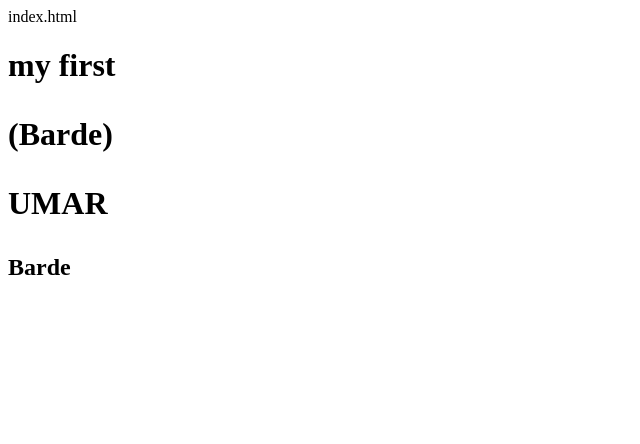
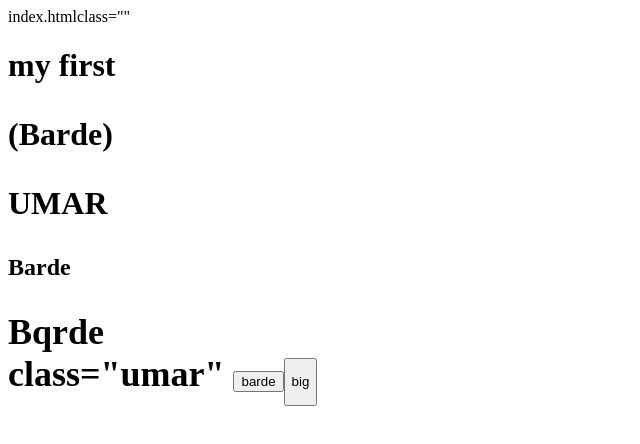
Before and after one commit to umarbarde234-dot/my.project, a plain HTML site: page index.html in a window 1280 px wide. Shown: the whole page, without its empty margins (0-640 px from the left). Drawn offline with Linux system fonts and the light colour scheme.

Commit message:
Update from Dashcode

```diff
--- a/index.html
+++ b/index.html
@@ -5,11 +5,15 @@
 <link rel="stylesheet" href="style.css">
 </head>
 <body>
-index.html
+index.htmlclass=""
 <h1>my first<h1>
 <p><b><strong>(Barde)<p>
 <p><b>UMAR<p>
 <h2><strong>Barde<h2>
+<div>Bqrde<div>
+class="umar"
+<button>barde<button>
+<p><img>big<p>
 <script src="script.js"></script>
 </body>
 </html>
```
